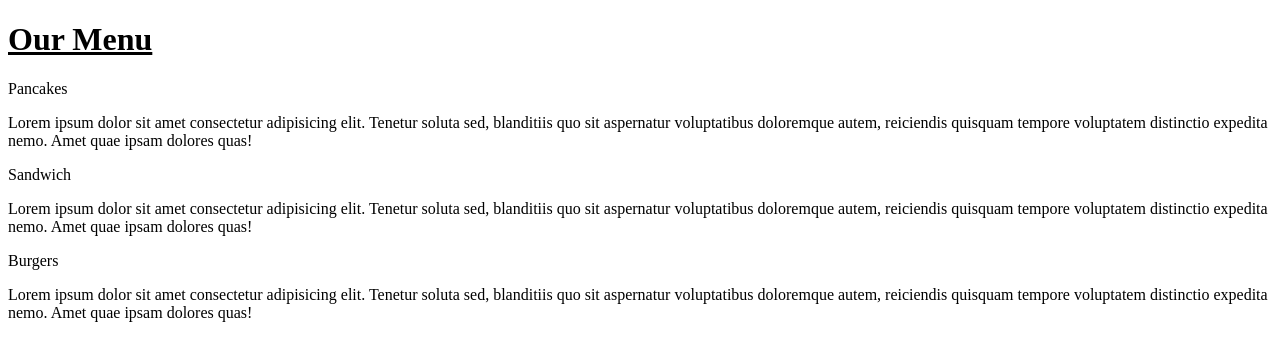
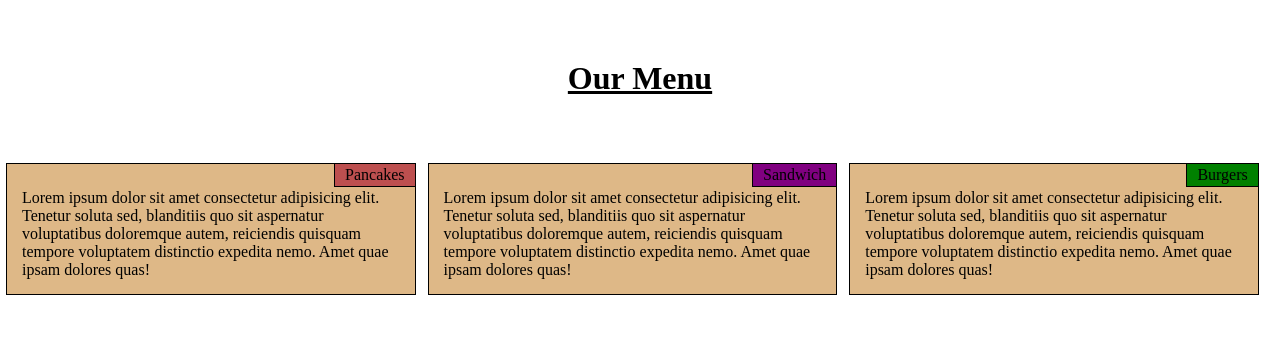
Before and after one commit to sruthishyam2010/sruthishyam2010.github.io, a plain HTML site: page week2solution/index.html in a window 1280 px wide. Drawn offline with Linux system fonts and the light colour scheme.

Commit message:
Update index.html

```diff
--- a/week2solution/index.html
+++ b/week2solution/index.html
@@ -7,7 +7,7 @@
     </title>
     <meta charset="utf-8">
     <meta name = "viewport" content = "width=device-width, initial-scale=1">
-    <link rel = "stylesheet" href="css/style.css">
+    <link rel = "stylesheet" href="week2css.css">
 </head>
 
 <body>
```
